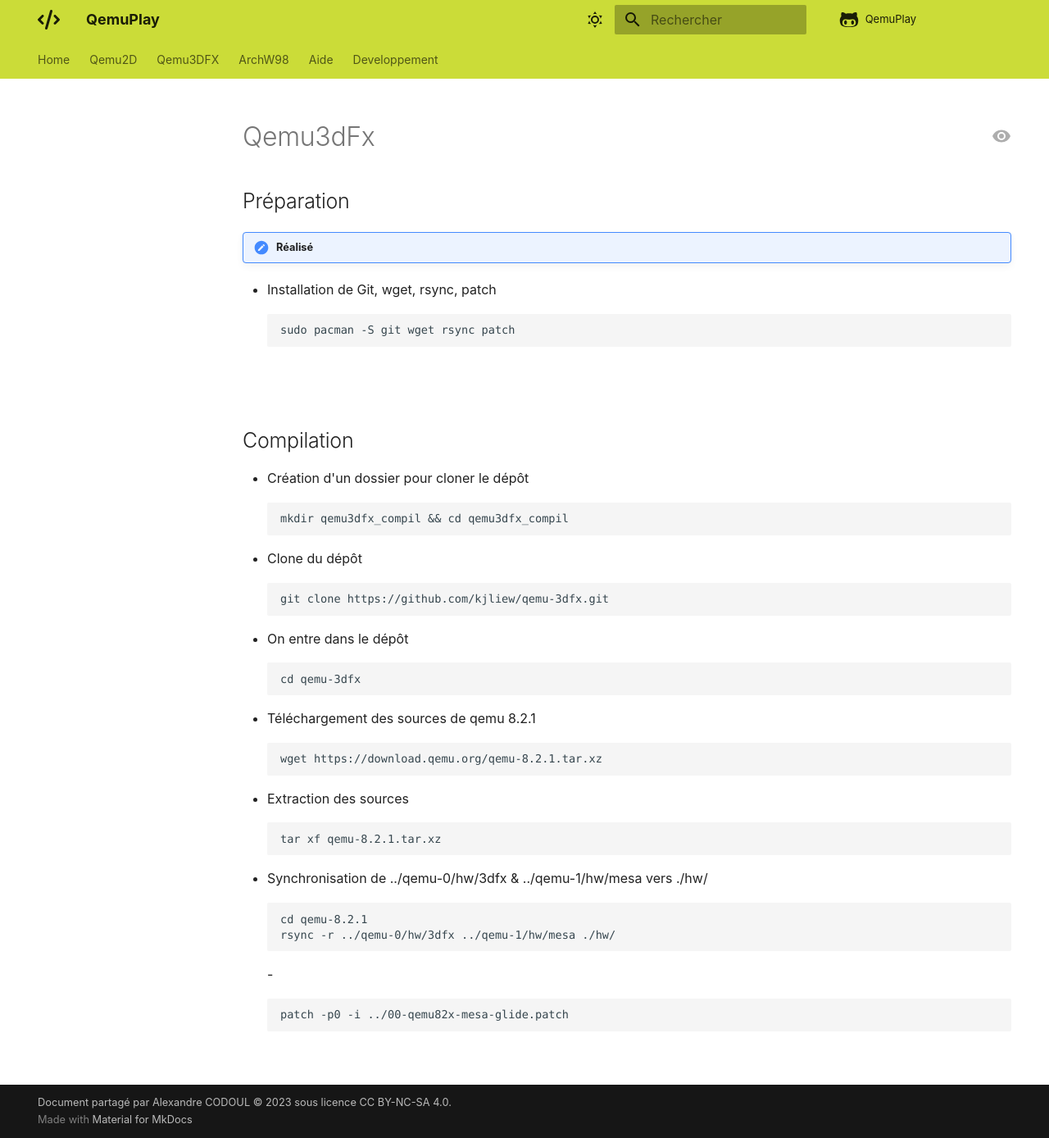
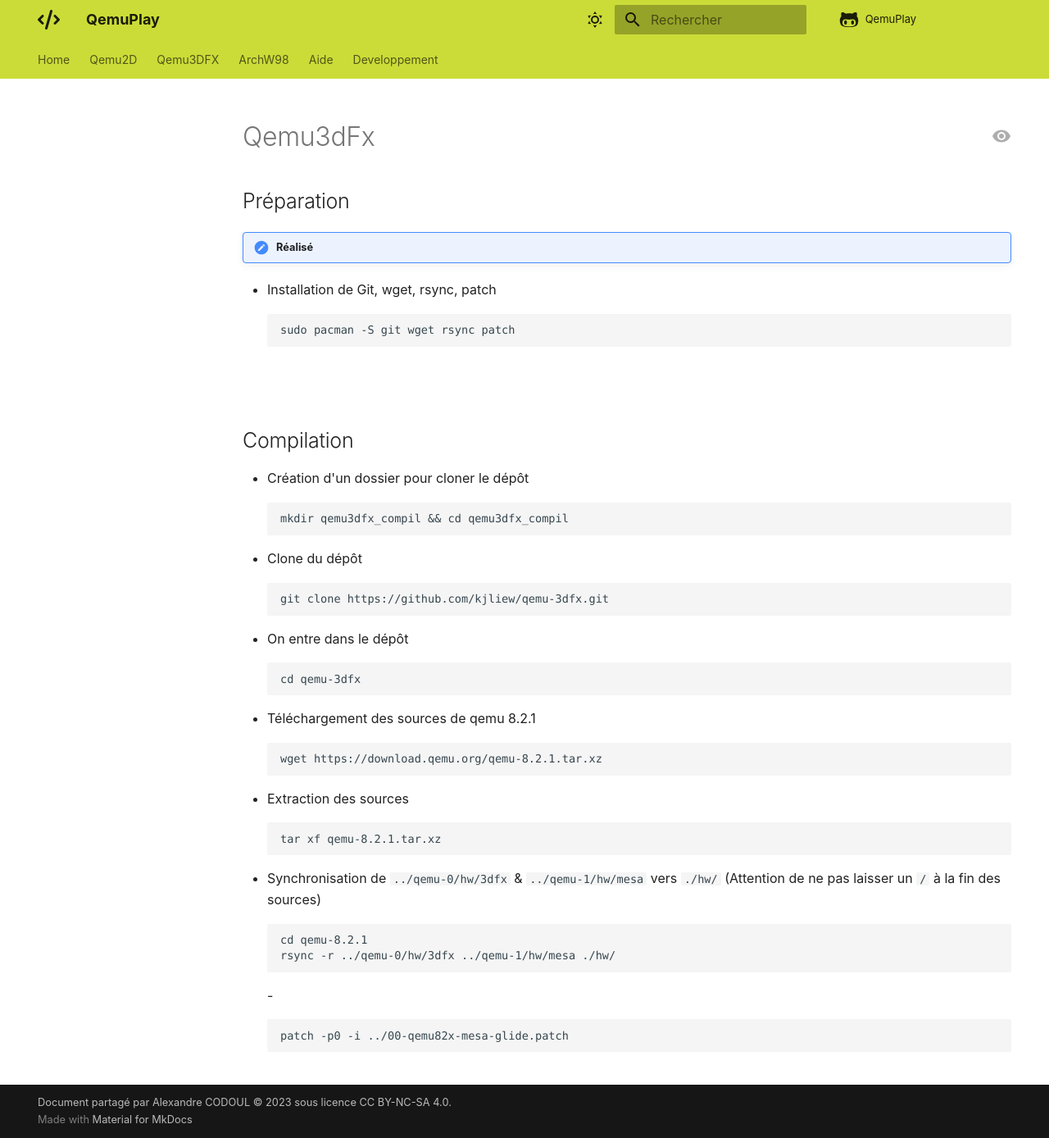
Before and after one commit to daerlnaxe/QemuPlay, an MkDocs documentation site: the page built from docs/90-developpement/Qemu3dFx.md, in a window 1280 px wide and 1388 px high. Shown: the whole window at 82% size. Built offline with MkDocs 1.6.1 and Material for MkDocs 9.7.7, drawn with Linux system fonts in a browser that asks for light colours; comment, search, counter and statistics services are not loaded.

Commit message:
Update Qemu3dFx.md

````diff
--- a/docs/90-developpement/Qemu3dFx.md
+++ b/docs/90-developpement/Qemu3dFx.md
@@ -29,7 +29,7 @@ wget https://download.qemu.org/qemu-8.2.1.tar.xz
 ```
 tar xf qemu-8.2.1.tar.xz
 ```
-- Synchronisation de ../qemu-0/hw/3dfx & ../qemu-1/hw/mesa vers ./hw/
+- Synchronisation de `../qemu-0/hw/3dfx` & `../qemu-1/hw/mesa` vers `./hw/` (Attention de ne pas laisser un `/` à la fin des sources)
 ```
 cd qemu-8.2.1
 rsync -r ../qemu-0/hw/3dfx ../qemu-1/hw/mesa ./hw/
````
